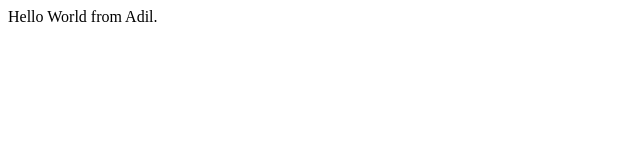
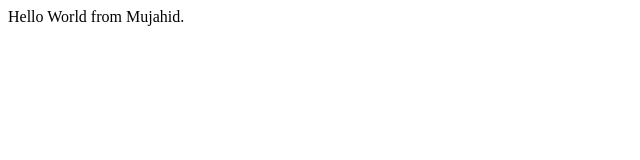
Before and after one commit to syedmhassanpiaic/serverless, a plain HTML site: page index.html in a window 1280 px wide. Shown: the full height of the page, 0-640 px from the left. Drawn offline with Linux system fonts and the light colour scheme.

Commit message:
Update index.html

```diff
--- a/index.html
+++ b/index.html
@@ -7,7 +7,7 @@
 </head>
 <body>
     <div>
-        Hello World from Adil.
+        Hello World from Mujahid.
     </div>
 </body>
 </html>
```
